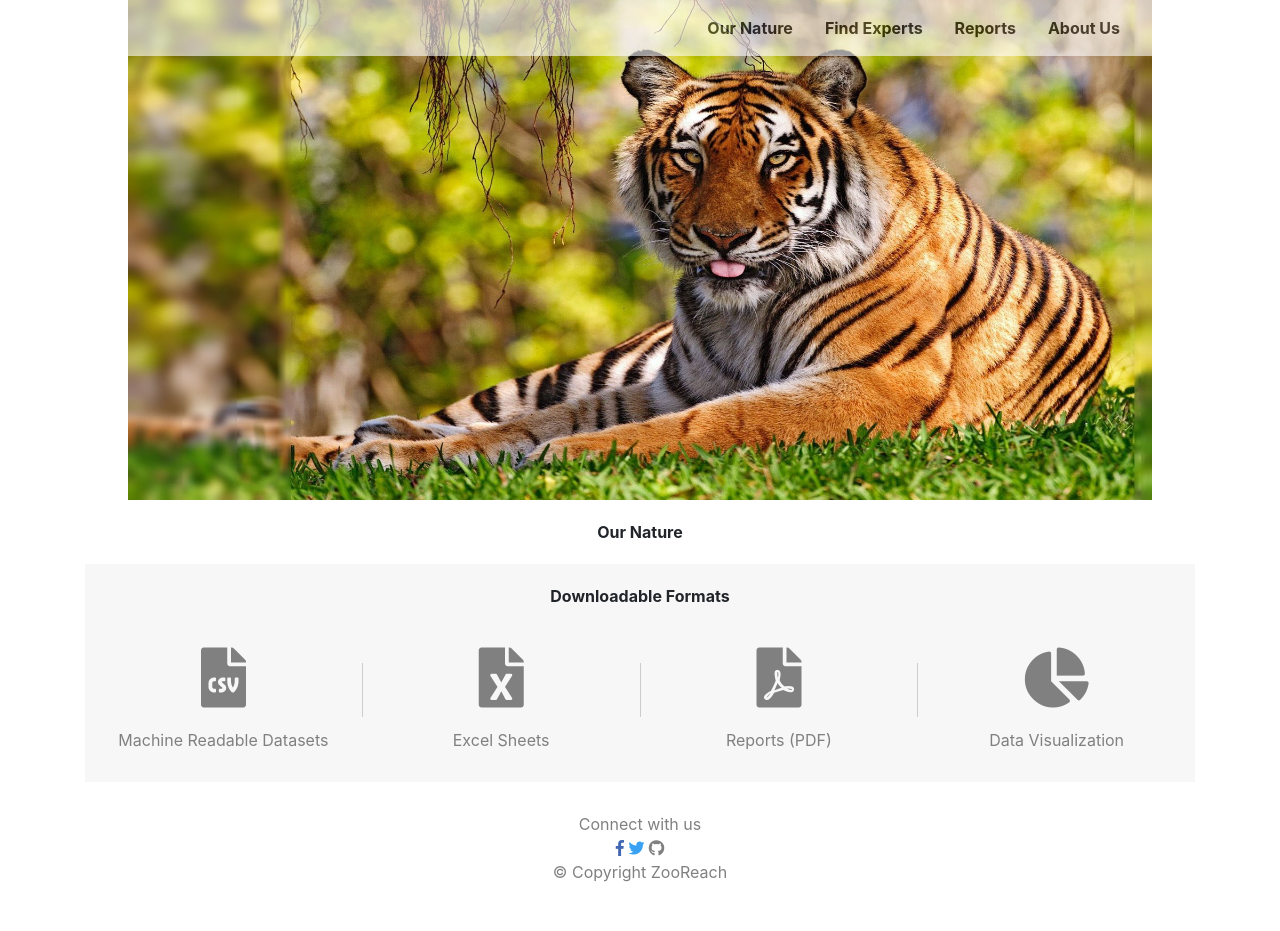
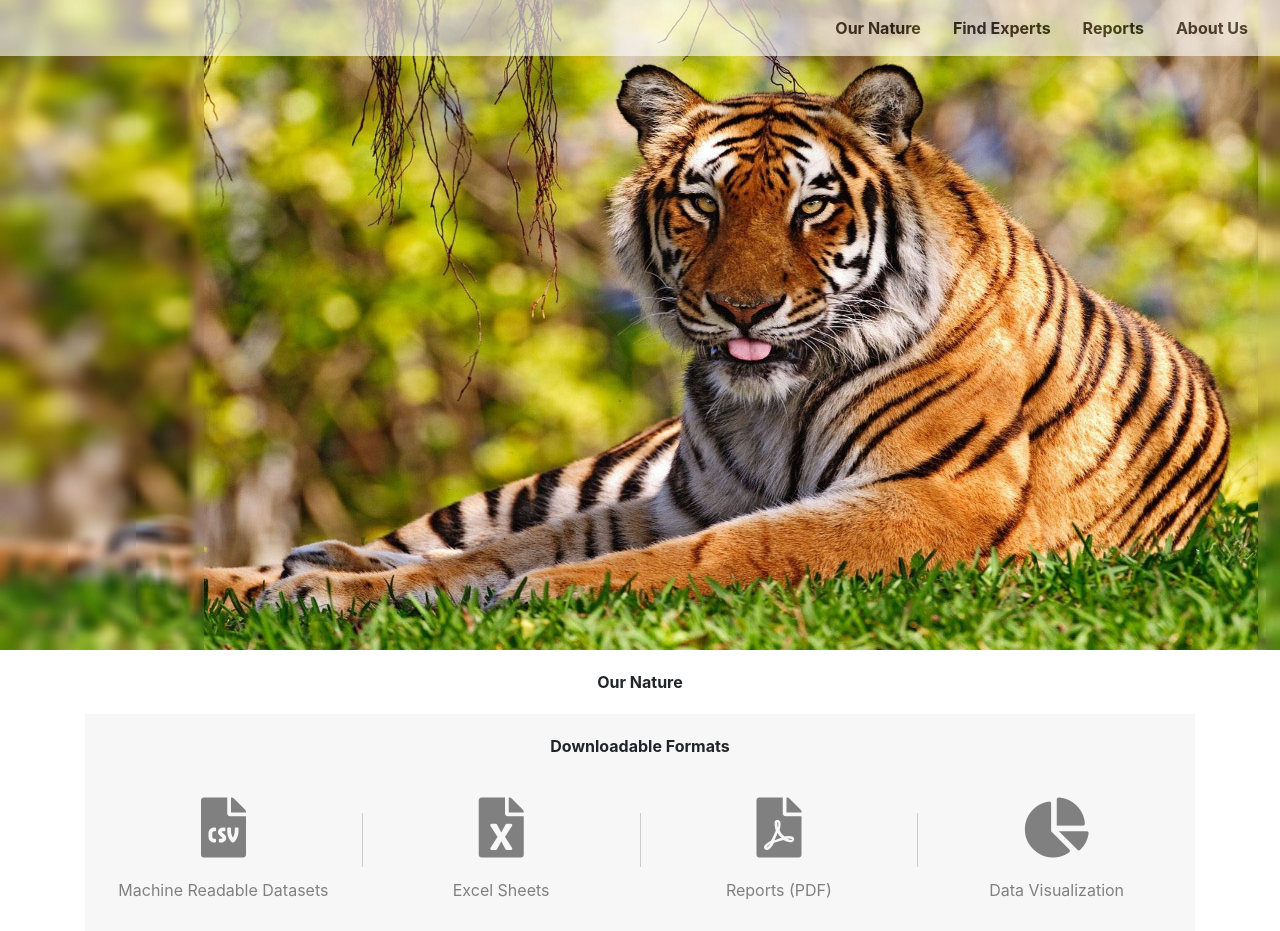
Before and after one commit to ZooReach/dashboard, a Flask app: page / in a window 1280 px wide. Shown: the top 931 px of the page. Before the commit the page ends 882 px from the top, so only its background shows below. Run offline with Flask 2, Linux system fonts and the light colour scheme; data that the repository does not hold is empty; some libraries are stand-ins or nearby versions.

Commit message:
resize banner image

```diff
--- a/app/static/css/others/home.css
+++ b/app/static/css/others/home.css
@@ -1,7 +1,7 @@
 .banner {
-  height: 500px;
+  height: 650px;
   margin: auto;
-  width: 80%;
+  width: 100%;
 
   background-image: url("/static/images/Tiger2.jpg");
   background-repeat: no-repeat;
```
